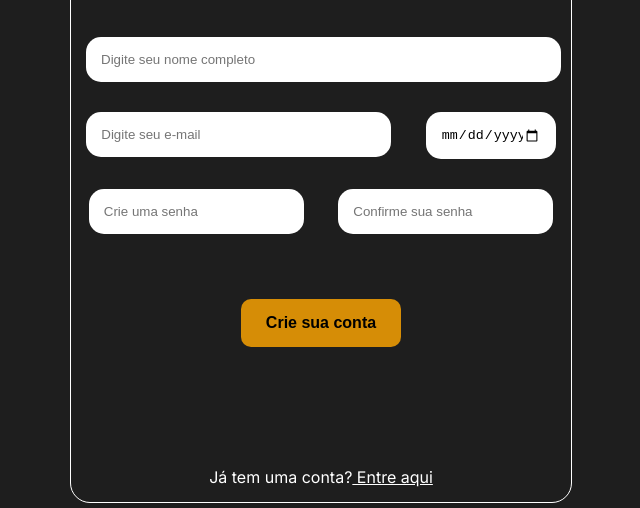
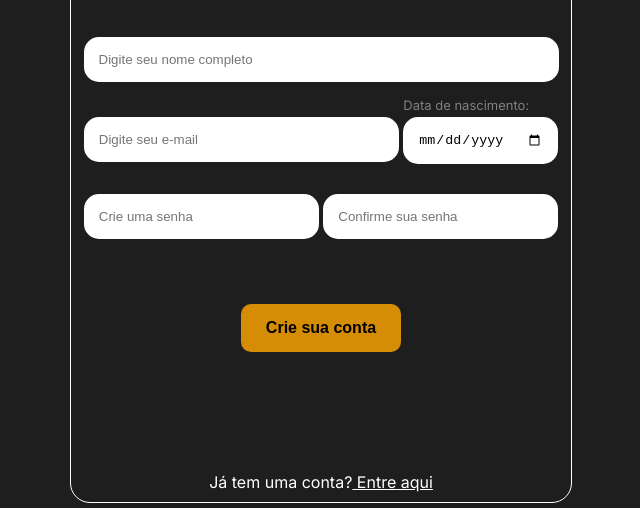
Before and after one commit to lucasnds/SiteEstudio, a plain HTML site: page cadastro.html in a window 1280 px wide. Shown: the part 292-800 px from the top of the page, without its empty margins (319-959 px from the left). Drawn offline with Linux system fonts and the light colour scheme.

Commit message:
Detalhes finais

```diff
--- a/cadastro.html
+++ b/cadastro.html
@@ -1,5 +1,5 @@
 <!DOCTYPE html>
-<html lang="en">
+<html lang="pt-br">
 
 <head>
     <meta charset="UTF-8">
@@ -26,7 +26,9 @@
         <form>
             <input type="text" id="nome" placeholder="Digite seu nome completo"><br>
             <input type="email" id="email" placeholder="Digite seu e-mail">
-            <input type="date" id="data" placeholder="Data de nascimento ">
+            <label for="data">Data de nascimento:</label>
+
+            <input type="date" id="data">
             <input type="password" id="senha" placeholder="Crie uma senha">
             <input type="password" id="senha" placeholder="Confirme sua senha"><br>
         </form>
--- a/css/cadastro.css
+++ b/css/cadastro.css
@@ -59,7 +59,7 @@ input {
     border-radius: 15px;
     border: 0;
     outline: 0;
-    margin: 3% 3%;
+    margin: 3% 0%;
 }
 
 #nome {
@@ -67,15 +67,24 @@ input {
 }
 
 #email {
-    width: 55%;
+    width: 57%;
 }
 
 #data {
-    width: 20%;
+    width: 25%;
+    position: relative;
+    cursor: pointer;
+    margin-top: 20px;
+}
+
+label {
+    color: grey;
+    position: absolute;
+    font-size: 13px;
 }
 
 #senha {
-    width: 37%;
+    width: 41%;
 }
 
 #botao {
--- a/css/login.css
+++ b/css/login.css
@@ -49,7 +49,6 @@
 
             .Principal a {
                 text-decoration: none;
-                cursor: pointer;
                 color: #FFFFFF;
                 cursor: default;
             }
@@ -123,7 +122,6 @@
             footer {
                 background-color: #0E0E0E;
                 align-items: center;
-                text-align: center;
             }
 
             footer p {
```
Also changed, not shown: css/style.css (+2 -14 lines).
